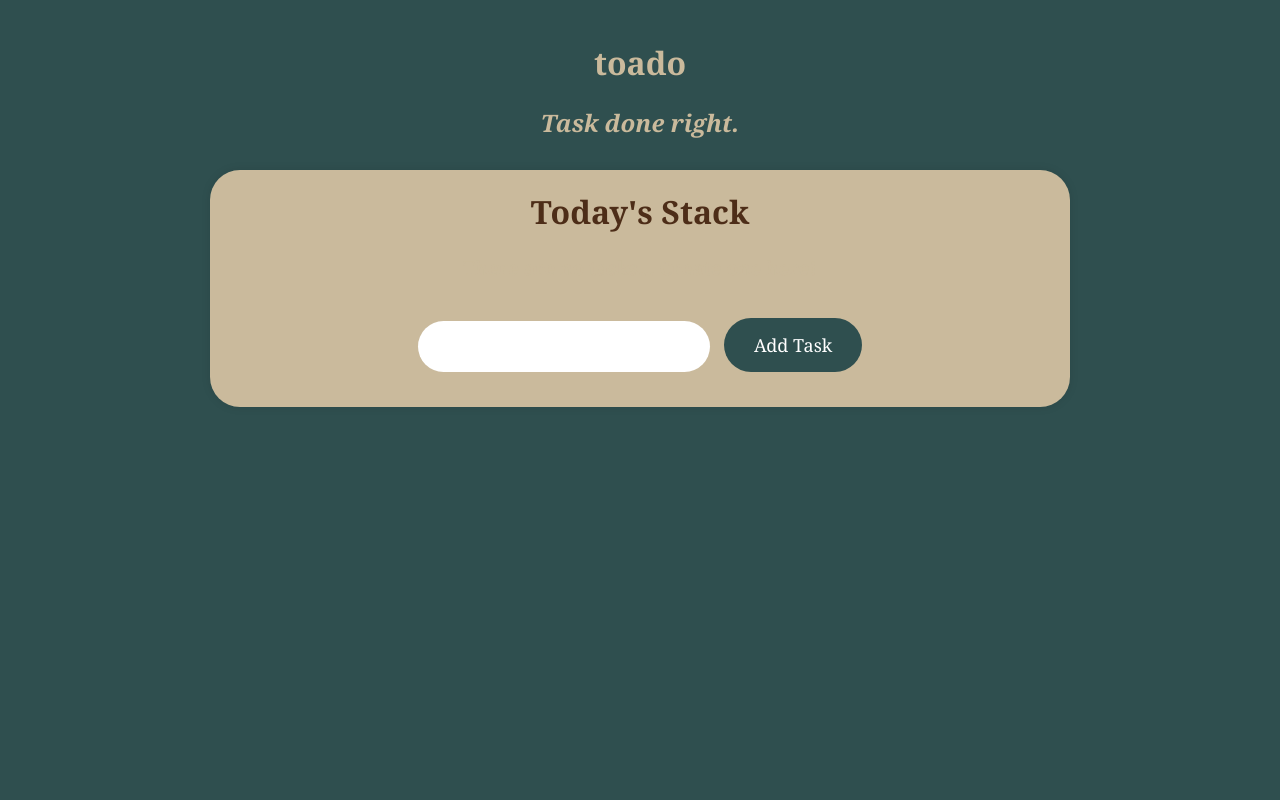
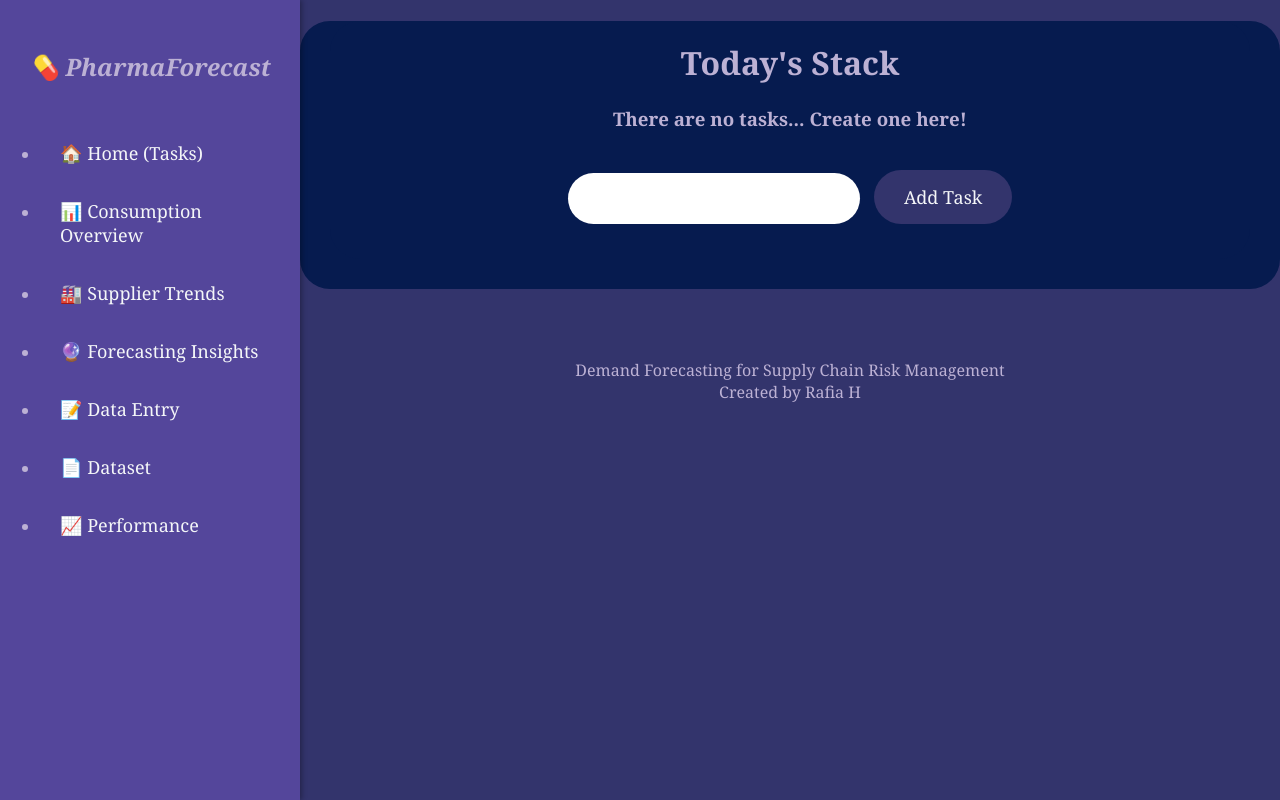
Before and after one commit to rafiahossain/PharmaForecast, a Flask app: page / in a window 1280 px wide. Run offline with Flask 3, Linux system fonts and the light colour scheme.

Commit message:
SideNav, WebPages and Route, Colors, Footer

```diff
--- a/app.py
+++ b/app.py
@@ -73,6 +73,30 @@
     else: # create a new edit webpage
         return render_template('edit.html',task=task)
 
+@app.route("/consumption")
+def consumption():
+    return render_template("dashboard_consumption.html")
+
+@app.route("/suppliers")
+def suppliers():
+    return render_template("dashboard_suppliers.html")
+
+@app.route("/forecasting")
+def forecasting():
+    return render_template("dashboard_forecasting.html")
+
+@app.route("/data-entry")
+def data_entry():
+    return render_template("data_entry.html")
+
+@app.route("/dataset")
+def dataset():
+    return render_template("dataset.html")
+
+@app.route("/performance")
+def performance():
+    return render_template("performance.html")
+
 # RUNNER and DEBUGGER
 # Keep Flask updating itself
 if __name__ == "__main__":
--- a/static/styles.css
+++ b/static/styles.css
@@ -1,9 +1,50 @@
+.sidenav {
+  height: 100vh;
+  width: 300px;
+  position: fixed;
+  top: 0;
+  left: 0;
+  background-color: #54469b;
+  padding-top: 30px;
+  display: flex;
+  flex-direction: column;
+  align-items: center;
+  box-shadow: 2px 0 5px rgba(0, 0, 0, 0.3);
+  box-sizing: border-box;
+}
+.sidenav a {
+  padding: 12px 20px;
+  text-decoration: none;
+  font-size: 18px;
+  color: #f4f6f8;
+  display: block;
+  width: 100%;
+  text-align: left;
+  border-radius: 10px;
+  margin-bottom: 10px;
+  transition: background-color 0.3s ease;
+  box-sizing: border-box;
+  word-wrap: break-word;
+  overflow-wrap: break-word;
+}
+.sidenav a:hover {
+  background-color: #4cc8f2;
+}
+
+footer {
+  margin-top: 50px;
+  padding: 20px 0;
+  text-align: center;
+  color: #bcb1d4;
+}
+
 body {
   font-family: Cambria, Cochin, Georgia, Times, "Times New Roman", serif;
   margin: 0;
+  margin-left: 300px;
   padding: 0;
-  background-color: darkslategrey;
-  color: #CABA9C;
+  background-color: #33346c;
+  color: #bcb1d4;
   text-align: center;
 }
 body h1 {
@@ -16,19 +57,18 @@
 }
 
 .content {
-  max-width: 800px;
-  margin: 20px auto;
+  max-width: 1300px;
+  margin: auto;
   padding: 0px 30px 30px 30px;
-  background-color: #CABA9C;
+  background-color: #061b4f;
   border-radius: 30px;
-  box-shadow: 0 0 10px rgba(0, 0, 0, 0.1);
   text-align: center;
 }
 .content h1 {
-  color: #4D2D18;
+  color: #bcb1d4;
 }
 .content h4 {
-  color: #102820;
+  color: #061d5d;
 }
 .content table {
   width: 100%;
@@ -70,11 +123,11 @@
   font-size: 18px;
 }
 .content #btn_add {
-  background-color: darkslategrey;
-  color: #fff;
+  background-color: #33346c;
+  color: #f4f6f8;
   cursor: pointer;
   font-family: Cambria, Cochin, Georgia, Times, "Times New Roman", serif;
 }
 .content #btn_add:hover {
-  background-color: #102820;
+  background-color: #061d5d;
 }/*# sourceMappingURL=styles.css.map */
--- a/static/styles.scss
+++ b/static/styles.scss
@@ -1,20 +1,83 @@
-// Color variables
-$primary-color: #8A6240;
-$primary-hover-color: #4D2D18;
-$success-color: darkslategrey;
-$success-hover-color: #102820;
-$title-color: #4D2D18;
-$bg-color: darkslategrey;
-$bg-content-color: #CABA9C;
-$table-text-color: #CABA9C;
+// ----------------------
+// 🎨 Color Variables
+// ----------------------
 
-// styling
+// Brand Colors
+$primary: #54469b;        // Sidebar, table cells
+$primary-light: #8c70ae;  // Header text, hover highlights
+$accent: #4cc8f2;         // Action buttons (edit/delete, links)
+
+// Status Colors
+$bg-dark: #33346c;        // Page background, add button
+$bg-darker: #061d5d;      // Add button hover, secondary emphasis
+$text-light: #bcb1d4;     // Titles, link hover text
+
+// UI Colors
+$surface: #061b4f;        // Content card background
+$on-dark: #f4f6f8;        // Text on dark backgrounds
+
+// -------------------------
+// 😽 Styling Side Nav Bar
+// -------------------------
+
+.sidenav {
+  height: 100vh;
+  width: 300px;
+  position: fixed;
+  top: 0;
+  left: 0;
+  background-color: $primary; // ← uses $primary
+  padding-top: 30px;
+  display: flex;
+  flex-direction: column;
+  align-items: center;
+  box-shadow: 2px 0 5px rgba(0, 0, 0, 0.3);
+  box-sizing: border-box;
+
+  a {
+    padding: 12px 20px;
+    text-decoration: none;
+    font-size: 18px;
+    color: $on-dark; // ← uses $on-dark
+    display: block;
+    width: 100%;
+    text-align: left;
+    border-radius: 10px;
+    margin-bottom: 10px;
+    transition: background-color 0.3s ease;
+    box-sizing: border-box;
+    word-wrap: break-word;
+    overflow-wrap: break-word;
+
+    &:hover {
+      background-color: $accent; // ← uses $accent
+    }
+  }
+}
+
+// ----------------------
+// 🥰 Styling Footer
+// ----------------------
+
+footer {
+  margin-top: 50px;
+  padding: 20px 0;
+  text-align: center;
+  color: $text-light;
+}
+
+
+// ----------------------
+// 😁 Styling Pages
+// ----------------------
+
 body {
   font-family: Cambria, Cochin, Georgia, Times, 'Times New Roman', serif;
   margin: 0;
+  margin-left: 300px;
   padding: 0;
-    background-color: $bg-color;
-    color: $bg-content-color;
+  background-color: $bg-dark; // ← uses $bg-dark
+  color: $text-light;         // ← uses $text-light
   text-align: center;
 
   h1 {
@@ -29,40 +92,54 @@
 }
 
 .content {
-    max-width: 800px;
-    margin: 20px auto;
+  max-width: 1300px;
+  margin: auto;
   padding: 0px 30px 30px 30px;
-    background-color: $bg-content-color;
+  background-color: $surface;     // ← uses $surface
   border-radius: 30px;
-    box-shadow: 0 0 10px rgba(0, 0, 0, 0.1);
   text-align: center;
 
   h1 {
-        color: $title-color;
+    color: $text-light;           // ← uses $text-light
   }
 
   h4 {
-        color: $success-hover-color;
+    color: $bg-darker;            // ← uses $bg-darker
   }
 
   table {
     width: 100%;
     margin-top: 20px;
     border-collapse: collapse;
-        border-spacing: 0; // Eliminates spacing between cells
-        border-radius: 30px; // Rounds the table's outer borders
+    border-spacing: 0;
+    border-radius: 30px;
     overflow: hidden;
+    box-shadow: 0 0 10px rgba(0, 0, 0, 0.1);
 
     th,
     td {
       padding: 10px;
-            border: 1px solid $bg-content-color;
-            background-color: $primary-color;
-            color: white;
+      border: 1px solid $surface;     // ← uses $surface
+      background-color: $primary;     // ← uses $primary
+      color: $on-dark;                // ← uses $on-dark
     }
 
     th {
-            color: $primary-hover-color;
+      color: $surface;                // ← uses $surface
+    }
+
+    button {
+      background-color: $accent;      // ← uses $accent
+      border: none;
+      padding: 8px 12px;
+      border-radius: 20px;
+      color: $on-dark;                // ← uses $on-dark
+      cursor: pointer;
+      transition: background-color 0.3s ease;
+
+      &:hover {
+        background-color: $text-light; // ← uses $text-light
+      }
     }
   }
 
@@ -71,13 +148,13 @@
     padding: 8px 16px;
     margin: 5px;
     border-radius: 20px;
-        background-color: $primary-hover-color;
-        color: #fff;
+    background-color: $accent;       // ← uses $accent
+    color: $on-dark;                 // ← uses $on-dark
     text-decoration: none;
     transition: background-color 0.3s ease;
 
     &:hover {
-            background-color: black;
+      background-color: $text-light; // ← uses $text-light
     }
   }
 
@@ -86,18 +163,18 @@
     margin: 20px 5px 5px 5px;
     border: none;
     border-radius: 30px;
-        padding: 15px 30px; // Increase the padding to make it bigger
-        font-size: 18px; // Increase the font size for better readability
+    padding: 15px 30px;
+    font-size: 18px;
   }
 
   #btn_add {
-        background-color: $success-color;
-        color: #fff;
+    background-color: $bg-dark;      // ← uses $bg-dark
+    color: $on-dark;                 // ← uses $on-dark
     cursor: pointer;
     font-family: Cambria, Cochin, Georgia, Times, 'Times New Roman', serif;
 
     &:hover {
-            background-color: $success-hover-color;
+      background-color: $bg-darker;  // ← uses $bg-darker
     }
   }
 }
--- a/templates/base.html
+++ b/templates/base.html
@@ -1,14 +1,37 @@
 <!DOCTYPE html>
 <html lang="en">
 <head>
-    <meta charset="UTF-8">
-    <meta name="viewport" content="width=device-width, initial-scale=1.0">
-    <link rel="stylesheet" href="{{url_for('static', filename="styles.css")}}">
-    {% block head %}{% endblock %}
+  <meta charset="UTF-8" />
+  <meta name="viewport" content="width=device-width, initial-scale=1.0" />
+  <link rel="stylesheet" href="{{ url_for('static', filename='styles.css') }}" />
+  <title>{% block title %}PharmaForecast{% endblock %}</title>
+  {% block head %}{% endblock %}
 </head>
 <body>
-    <h1>toado</h1>
-    <h2>Task done right.</h2>
-    {% block body %}{% endblock %}
+  <div class="layout">
+    <nav class="sidenav">
+      <h2 class="sidebar-title">💊 PharmaForecast</h2>
+      <ul class="nav-links">
+        <li><a href="/">🏠 Home (Tasks)</a></li>
+        <li><a href="/consumption">📊 Consumption Overview</a></li>
+        <li><a href="/suppliers">🏭 Supplier Trends</a></li>
+        <li><a href="/forecasting">🔮 Forecasting Insights</a></li>
+        <li><a href="/data-entry">📝 Data Entry</a></li>
+        <li><a href="/dataset">📄 Dataset</a></li>
+        <li><a href="/performance">📈 Performance</a></li>
+      </ul>
+    </nav>
+
+    <main class="content">
+      {% block body %}{% endblock %}
+    </main>
+  </div>
+
+  <footer>
+  <div>
+    Demand Forecasting for Supply Chain Risk Management<br>
+    Created by Rafia H
+  </div>
+</footer>
 </body>
 </html>
```
Also changed, not shown: other parts of static/styles.css (+20 -7 lines), templates/dashboard_consumption.html (added, +8 -0 lines), templates/dashboard_forecasting.html (added, +8 -0 lines), templates/dashboard_suppliers.html (added, +8 -0 lines), templates/data_entry.html (added, +8 -0 lines), templates/dataset.html (added, +8 -0 lines), templates/performance.html (added, +8 -0 lines), 1 other file. Lines whose indentation alone changed are shown as unchanged.
